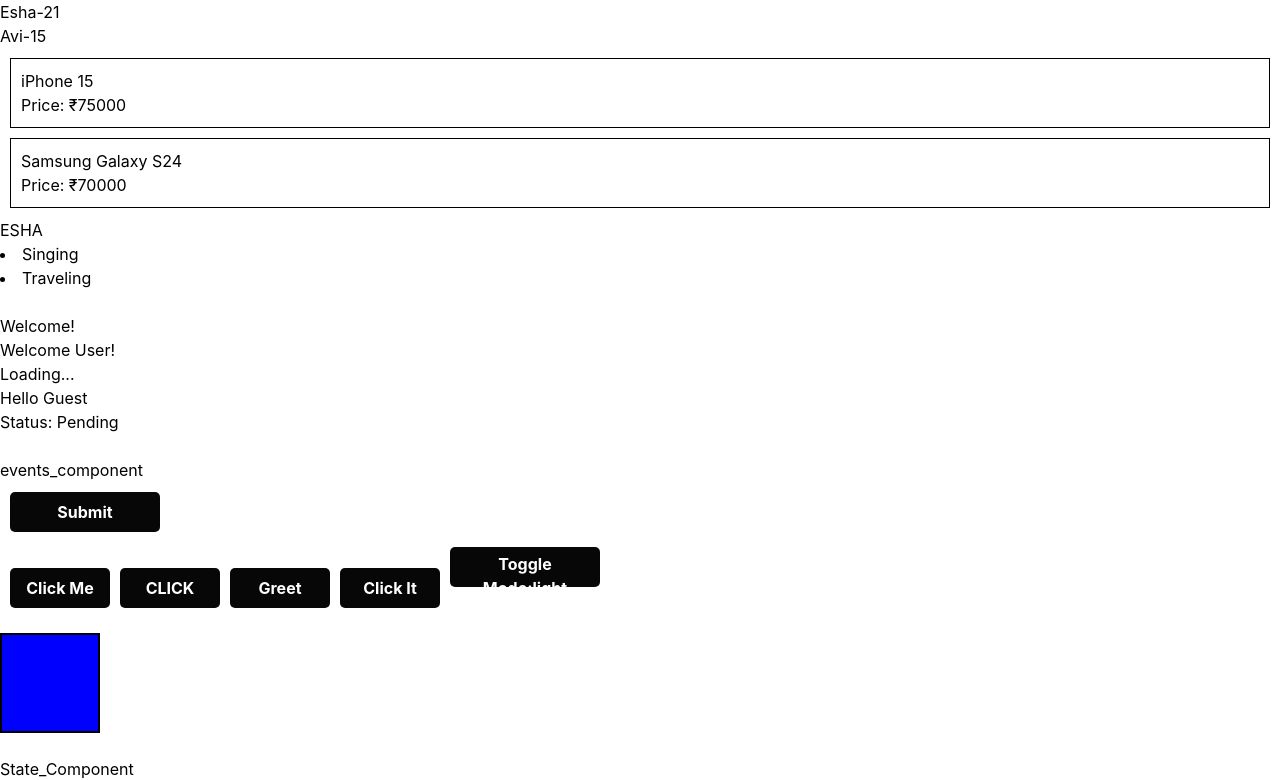
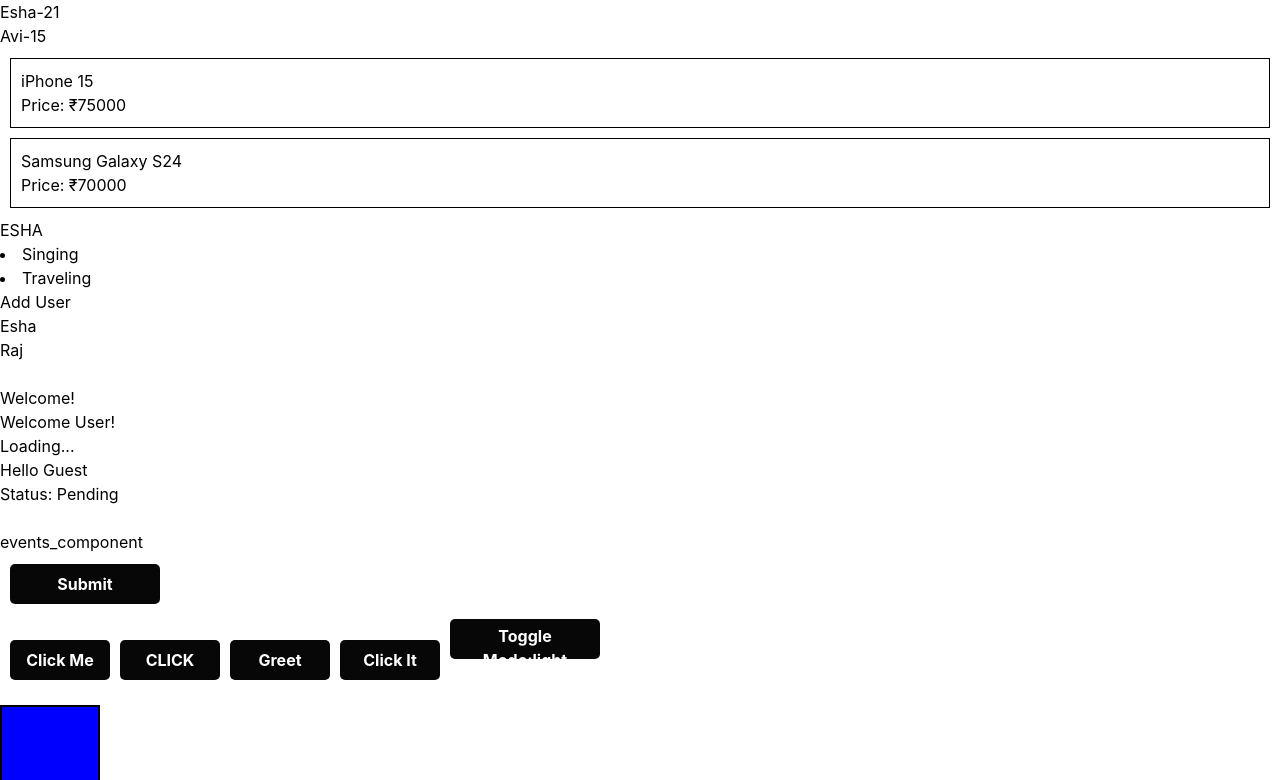
Before and after one commit to eshapatel2005/React_JS_Dashboard_Flowbite_Props, a React (Vite) app: page / in a window 1280 px wide. Shown: the top 780 px of the page. Built offline with nearby package versions, Linux system fonts and the light colour scheme.

Commit message:
Add new data to array uisng button click and display it using map

```diff
--- a/src/components/MapComponents.jsx
+++ b/src/components/MapComponents.jsx
@@ -1,22 +1,27 @@
 import React from "react";
+import { useState } from "react";
 
 function MapComponents() {
   // Mapping an array of objects to JSX elements
   const numbers = [
     { id: 1, name: "Esha", age: 21 },
     { id: 2, name: "Avi", age: 15 },
-  ]
+  ];
 
   // Display products in a card-like format using map
   const products = [
     { id: 1, name: "iPhone 15", price: 75000 },
     { id: 2, name: "Samsung Galaxy S24", price: 70000 },
-  ]
+  ];
 
   // Mapping an array of objects with nested arrays to JSX elements
-  const data = [
-    { id: 1, name: "ESHA", hobbies: ["Singing", "Traveling"] }
-  ]
+  const data = [{ id: 1, name: "ESHA", hobbies: ["Singing", "Traveling"] }];
+
+  //Add new data to array uisng button click and display it using map
+  const [users, setUsers] = useState(["Esha", "Raj"]);
+  function addUser() {
+    setUsers([...users, "Neha"]);
+  }
 
   return (
     <>
@@ -58,6 +63,15 @@
           </div>
         ))}{" "}
       </div>
+
+      {/* Add new data to array using button click and display it using map */}
+      <div>
+        <button onClick={addUser}>Add User</button>
+
+        {users.map((user, index) => (
+          <h2 key={index}>{user}</h2>
+        ))}
+      </div>
     </>
   );
 }
```
